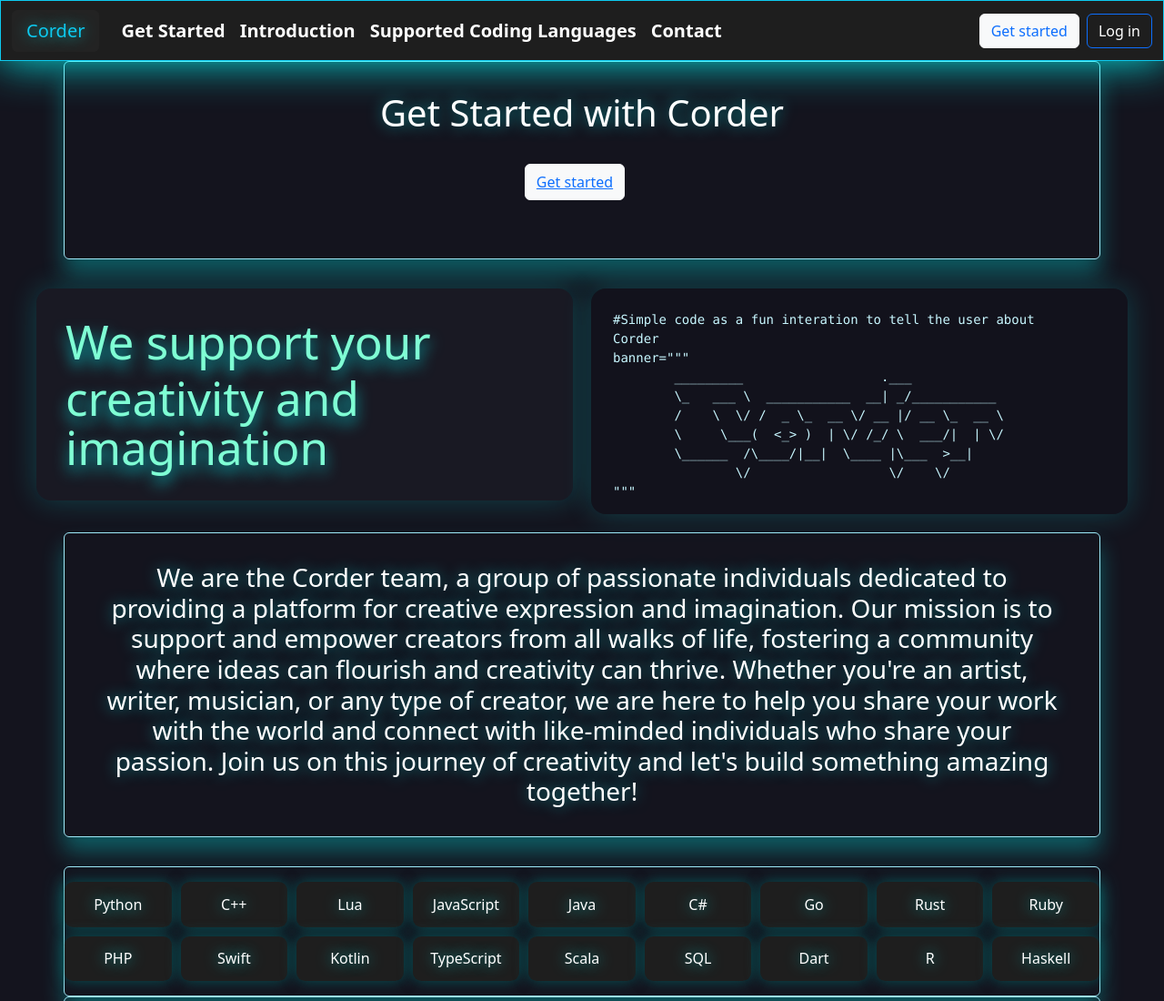
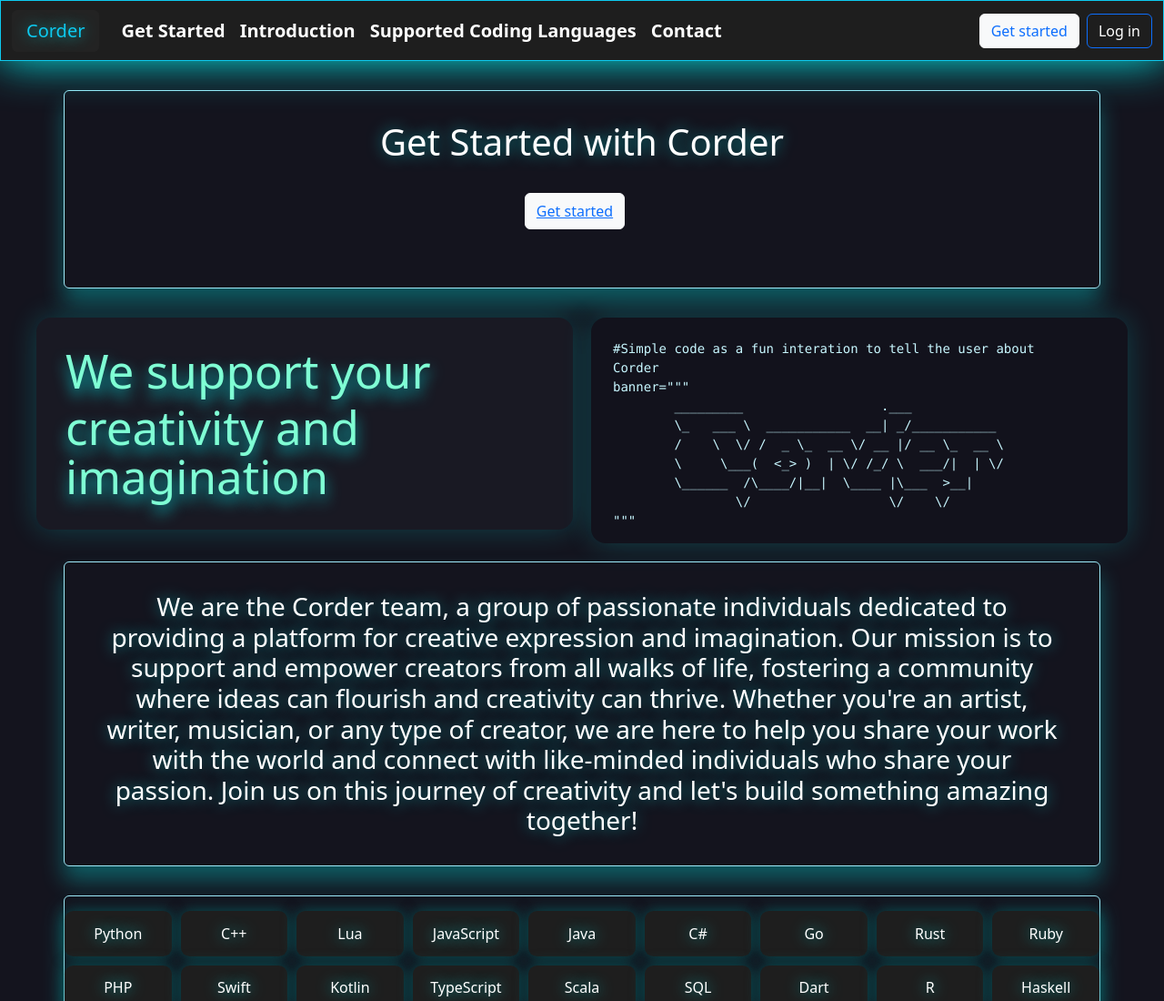
Before and after one commit to Codecryst/MindX-JSA-SH-SPCK, a plain HTML site: page pages/index.html in a window 1280 px wide. Shown: the top 1100 px of the page at 91% size. Drawn offline with nearby package versions, Linux system fonts and the light colour scheme; no server answers.

Commit message:
update index.html UI abit

```diff
--- a/pages/index.html
+++ b/pages/index.html
@@ -41,7 +41,7 @@
             </div>
         </div>
     </nav>
-    <div id="getstarted" class="container border border-info-subtle rounded text-center" style="box-shadow: 0 1rem 1.5rem rgba(0,255,255,0.3); margin-bottom: 2rem;">
+    <div id="getstarted" class="container border border-info-subtle rounded text-center" style="box-shadow: 0 1rem 1.5rem rgba(0,255,255,0.3); margin-bottom: 2rem;margin-top:2rem;">
         <h1 class="text-info" style="color:white !important;margin:2rem;text-shadow: 0 0 1rem rgba(0,255,255,0.5)">Get Started with Corder</h1>
         <div style="justify-self: center; margin-bottom: 2rem;">
             <button type="button" class="btn btn-light" style="height: 40px; margin-right: 1rem;color:blue"><a href="./signup.html" >Get started</a></button>
```
